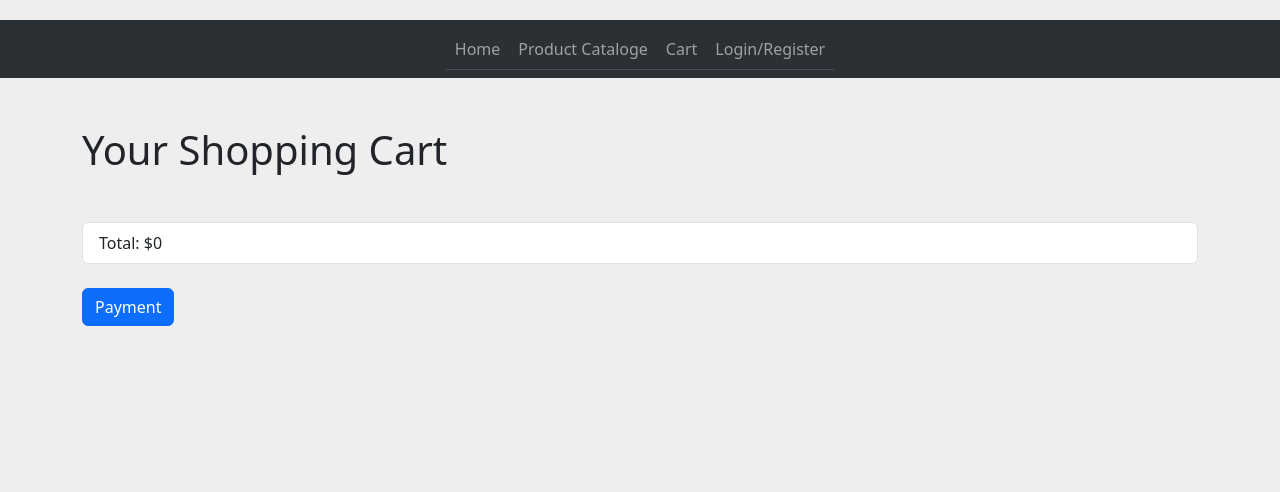
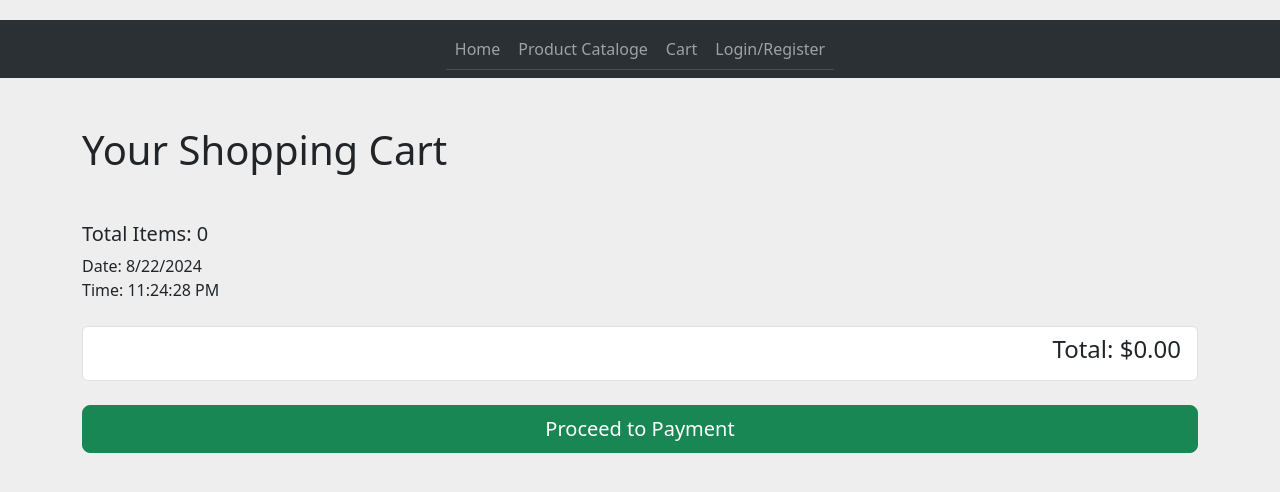
Before and after one commit to TimothyLai77/EECS4413, a React (Create React App) app in the folder client/: page /cart in a window 1280 px wide. Shown: the top 492 px of the page. Built offline with nearby package versions, Linux system fonts and the light colour scheme; no server answers.

Commit message:
Implemented UI in Cart Page

```diff
--- a/client/src/pages/customerPages/CartPage.jsx
+++ b/client/src/pages/customerPages/CartPage.jsx
@@ -1,10 +1,133 @@
+
+// import React from "react";
+// import {
+//   Button,
+//   Container,
+//   ListGroup,
+//   ButtonGroup,
+//   Row,
+//   Col,
+// } from "react-bootstrap";
+// import { useNavigate } from "react-router-dom";
+// import NavigationBar from "../../components/common/NavigationBar";
+// import { useSelector, useDispatch } from "react-redux";
+// import {
+//   addToCart,
+//   reduceFromCart,
+//   removeFromCart,
+// } from "../../features/shoppingCart";
+
+// function CartPage() {
+//   const cart = useSelector((store) => store.shoppingCart.cart);
+//   const dispatch = useDispatch();
+
+//   const storeProducts = useSelector((store) => store.catalog.products);
+
+//   const navigate = useNavigate();
+
+//   let total = 0;
+//   const cartContents = cart.map((item, index) => {
+//     let productName = "null";
+//     let productBrand = "null";
+//     let productPrice = -1.0;
+
+//     const productInfo = storeProducts.find(
+//       (itemFromCatalog) => item.itemId === itemFromCatalog.id
+//     );
+
+//     if (productInfo) {
+//       productName = productInfo.name;
+//       productBrand = productInfo.brand;
+//       productPrice = productInfo.price;
+//     }
+
+//     const subTotal = item.amount * productPrice;
+//     total += subTotal;
+//     const headerLine = `${productBrand}: ${productName}`;
+//     const productPriceLine = `$${productPrice}`;
+//     const quantityLine = `QTY: ${item.amount}`;
+//     const subTotalLine = `Subtotal $${subTotal}`;
+
+//     // +- handlers
+//     const handleAdd = () => {
+//       dispatch(addToCart({ itemId: item.itemId }));
+//     };
+
+//     const handleMinus = () => {
+//       dispatch(reduceFromCart({ itemId: item.itemId }));
+//     };
+
+//     const handleRemove = () => {
+//       dispatch(removeFromCart({ itemId: item.itemId }));
+//     };
+
+//     return (
+//       <ListGroup.Item key={index} className="my-3 p-3 border rounded">
+//         <Row>
+//           <Col xs={8}>
+//             <b>{headerLine}</b>
+//             <br />
+//             {productPriceLine}
+//             <br />
+//             {quantityLine}
+//             <br />
+//             {subTotalLine}
+//           </Col>
+//           <Col xs={4} className="text-end">
+//             <ButtonGroup className="mb-2">
+//               <Button variant="outline-secondary" onClick={handleMinus}>
+//                 -
+//               </Button>
+//               <Button variant="outline-secondary" onClick={handleAdd}>
+//                 +
+//               </Button>
+//             </ButtonGroup>
+//             <br />
+//             <Button variant="danger" onClick={handleRemove}>
+//               Remove from Cart
+//             </Button>
+//           </Col>
+//         </Row>
+//       </ListGroup.Item>
+//     );
+//   });
+
+//   return (
+//     <div>
+//       <NavigationBar isLoggedIn={false} onLogout={() => {}} />
+//       <Container>
+//         <h1 className="my-4">Your Shopping Cart</h1>
+//         <ListGroup>{cartContents}</ListGroup>
+//         <ListGroup className="my-4">
+//           <ListGroup.Item className="text-end">
+//             <h4>Total: ${total}</h4>
+//           </ListGroup.Item>
+//         </ListGroup>
+//         <Button
+//           variant="success"
+//           size="lg"
+//           onClick={() => {
+//             navigate("/checkout/payment");
+//           }}
+//           className="w-100"
+//         >
+//           Proceed to Payment
+//         </Button>
+//       </Container>
+//     </div>
+//   );
+// }
+
+// export default CartPage;
+
 import React from "react";
 import {
   Button,
   Container,
   ListGroup,
-  ListGroupItem,
   ButtonGroup,
+  Row,
+  Col,
 } from "react-bootstrap";
 import { useNavigate } from "react-router-dom";
 import NavigationBar from "../../components/common/NavigationBar";
@@ -14,29 +137,26 @@ import {
   reduceFromCart,
   removeFromCart,
 } from "../../features/shoppingCart";
+
 function CartPage() {
-  const cart = useSelector((store) => {
-    return store.shoppingCart.cart;
-  });
+  const cart = useSelector((store) => store.shoppingCart.cart);
   const dispatch = useDispatch();
 
-  const storeProducts = useSelector((store) => {
-    return store.catalog.products;
-  });
-  console.log(storeProducts);
+  const storeProducts = useSelector((store) => store.catalog.products);
 
   const navigate = useNavigate();
-  console.log(cart);
 
   let total = 0;
-  const cartContents = cart.map((item) => {
+  let totalItems = 0;
+
+  const cartContents = cart.map((item, index) => {
     let productName = "null";
     let productBrand = "null";
     let productPrice = -1.0;
 
-    const productInfo = storeProducts.find((itemFromCatalog) => {
-      return item.itemId === itemFromCatalog.id;
-    });
+    const productInfo = storeProducts.find(
+      (itemFromCatalog) => item.itemId === itemFromCatalog.id
+    );
 
     if (productInfo) {
       productName = productInfo.name;
@@ -44,79 +164,97 @@ function CartPage() {
       productPrice = productInfo.price;
     }
 
-    //console.log(productInfo);
     const subTotal = item.amount * productPrice;
     total += subTotal;
+    totalItems += item.amount; // Accumulate total items
+
     const headerLine = `${productBrand}: ${productName}`;
     const productPriceLine = `$${productPrice}`;
     const quantityLine = `QTY: ${item.amount}`;
-    const subTotalLine = `Subtotal $${subTotal}`;
+    const subTotalLine = `Subtotal $${subTotal.toFixed(2)}`;
 
     // +- handlers
     const handleAdd = () => {
-      dispatch(
-        addToCart({
-          itemId: item.itemId,
-        })
-      );
+      dispatch(addToCart({ itemId: item.itemId }));
     };
 
     const handleMinus = () => {
-      dispatch(
-        reduceFromCart({
-          itemId: item.itemId,
-        })
-      );
+      dispatch(reduceFromCart({ itemId: item.itemId }));
     };
 
     const handleRemove = () => {
-      dispatch(
-        removeFromCart({
-          itemId: item.itemId,
-        })
-      );
+      dispatch(removeFromCart({ itemId: item.itemId }));
     };
 
     return (
-      <ListGroup.Item>
-        <b>{headerLine} </b>
-        <br />
-        {productPriceLine} <br />
-        {quantityLine} <br />
-        {subTotalLine} <br />
-        <ButtonGroup>
-          <Button onClick={handleMinus}>-</Button>
-          <Button onClick={handleAdd}>+</Button>
-        </ButtonGroup>
-        <Button onClick={handleRemove}>Remove from Cart</Button>
+      <ListGroup.Item key={index} className="my-3 p-3 border rounded">
+        <Row>
+          <Col xs={8}>
+            <b>{headerLine}</b>
+            <br />
+            {productPriceLine}
+            <br />
+            {quantityLine}
+            <br />
+            {subTotalLine}
+          </Col>
+          <Col xs={4} className="text-end">
+            <ButtonGroup className="mb-2">
+              <Button variant="outline-secondary" onClick={handleMinus}>
+                -
+              </Button>
+              <Button variant="outline-secondary" onClick={handleAdd}>
+                +
+              </Button>
+            </ButtonGroup>
+            <br />
+            <Button variant="danger" onClick={handleRemove}>
+              Remove from Cart
+            </Button>
+          </Col>
+        </Row>
       </ListGroup.Item>
     );
   });
 
+  // Get current date and time
+  const currentDate = new Date().toLocaleDateString();
+  const currentTime = new Date().toLocaleTimeString();
+
   return (
     <div>
       <NavigationBar isLoggedIn={false} onLogout={() => {}} />
-
       <Container>
         <h1 className="my-4">Your Shopping Cart</h1>
         <ListGroup>{cartContents}</ListGroup>
-        <br />
-        <ListGroup>
-          <ListGroup.Item>Total: ${total}</ListGroup.Item>
+
+        {/* Total items and current date/time */}
+        <div className="mt-4">
+          <h5>Total Items: {totalItems}</h5>
+          <p>
+            Date: {currentDate} <br />
+            Time: {currentTime}
+          </p>
+        </div>
+
+        {/* Total cost */}
+        <ListGroup className="my-4">
+          <ListGroup.Item className="text-end">
+            <h4>Total: ${total.toFixed(2)}</h4>
+          </ListGroup.Item>
         </ListGroup>
-        <br />
+
         <Button
-          onClick={() => {
-            navigate("/checkout/payment");
-          }}
+          variant="success"
+          size="lg"
+          onClick={() => navigate("/checkout/payment")}
+          className="w-100"
         >
-          Payment
+          Proceed to Payment
         </Button>
       </Container>
     </div>
   );
-
-
 }
 
 export default CartPage;
```
